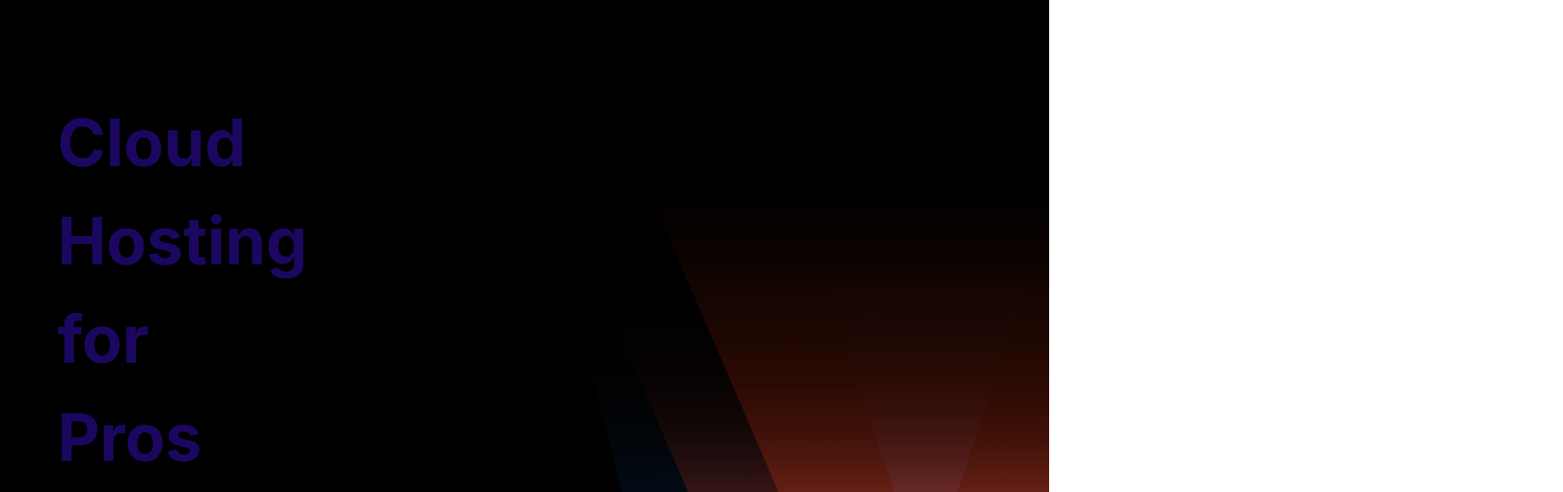
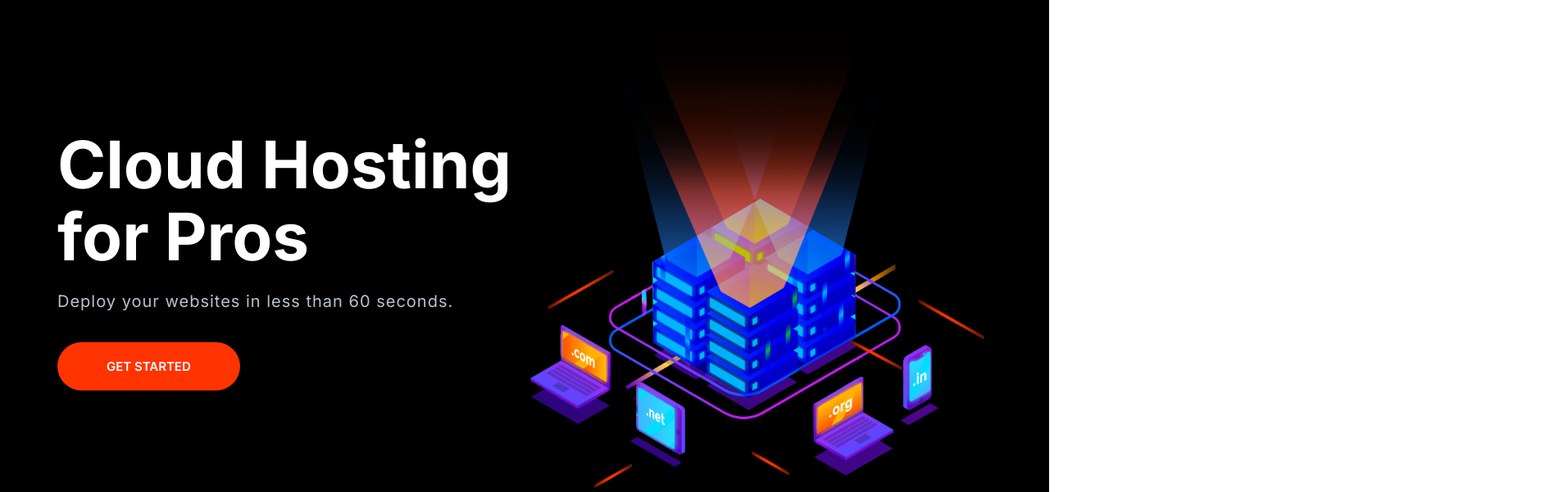
Before and after one commit to akirilow/kirilow-html-2, a plain HTML site: page index.html in a window 1280 px wide. Shown: the top 601 px of the page at 82% size, 1907 px wide, since content can reach past the window. Drawn offline with Linux system fonts and the light colour scheme.

Commit message:
Build the hero component.

```diff
--- a/css/styles.css
+++ b/css/styles.css
@@ -27,6 +27,7 @@ body {
 
 h1, h2, h3 {
     color: var(--color-heading);
+    line-height: 1.1;
     margin-bottom: 1rem;
 }
 
@@ -481,8 +482,8 @@ a {
 
 /* Callouts */
 .callout {
+    border-radius: 5px;
     padding: 4rem;
-    border-radius: 5px;
 }
 
 .callout--primary {
@@ -492,13 +493,13 @@ a {
 
 .callout__heading {
     color: #fff;
+    font-size: 3rem;
     margin-top: 0;
-    font-size: 3rem;
 }
 
 .callout .btn {
+    align-self: center;
     justify-self: center;
-    align-self: center;
 
 }
 
@@ -528,8 +529,8 @@ a {
 }
 
 .collapsible__heading {
+    font-size: 3rem;
     margin-top: 0;
-    font-size: 3rem;
 }
 
 .collapsible__chevron {
@@ -539,8 +540,8 @@ a {
 
 .collapsible__content {
     max-height: 0;
+    opacity: 0;
     overflow: hidden;
-    opacity: 0;
     transition: all 0.3s;
 }
 
@@ -555,8 +556,8 @@ a {
 
 /* Blocks */
 .block {
+    padding: var(--padding-vertical) 2rem;
     --padding-vertical: 6rem;
-    padding: var(--padding-vertical) 2rem;
 }
 
 .block__header {
@@ -577,38 +578,38 @@ a {
 }
 
 .block--skewed-right {
+    clip-path: polygon(0% 0%, 100% 0%, 100% 100%, 0% 80%);
     padding-bottom: calc(var(--padding-vertical) + 4rem);
-    clip-path: polygon(0% 0%, 100% 0%, 100% 100%, 0% 80%);
 }
 
 .block--skewed-left {
+    clip-path: polygon(0% 0%, 100% 0%, 100% 80%, 0% 100%);
     padding-bottom: calc(var(--padding-vertical) + 4rem);
-    clip-path: polygon(0% 0%, 100% 0%, 100% 80%, 0% 100%);
 }
 
 .container {
+    margin: 0 auto;
     max-width: 1140px;
-    margin: 0 auto;
 }
 
 /* Navigation Bar */
 .nav {
+    align-items: center;
     background: #000;
     display: flex;
+    flex-wrap: wrap;
     justify-content: space-between;
-    flex-wrap: wrap;
     padding: 0 1rem;
-    align-items: center;
 }
 
 .nav__list {
+    margin: 0;
     width: 100%;
-    margin: 0;
 }
 
 .nav__item {
+    border-bottom: 1px solid #222;
     padding: 0.5rem 2rem;
-    border-bottom: 1px solid #222;
 }
 
 .nav__item > a {
@@ -621,15 +622,15 @@ a {
 }
 
 .nav__toggler {
+    cursor: pointer;
     opacity: 0.5;
     transition: box-shadow .15s;
-    cursor: pointer;
 }
 
 .nav.collapsible--expanded .nav__toggler {
+    border-radius: 5px;
+    box-shadow: 0 0 0 3px #666;
     opacity: 1;
-    box-shadow: 0 0 0 3px #666;
-    border-radius: 5px;
 }
 
 .nav__brand {
@@ -642,14 +643,40 @@ a {
     }
 
     .nav__list {
-        width: auto;
         display: flex;
         font-size: 1.6rem;
         max-height: 100%;
         opacity: 1;
+        width: auto;
     }
 
     .nav__item {
         border: 0;
     }
 }
+
+/* Hero */
+.hero {
+    clip-path: polygon(0% 0%, 100% 0%, 100% 90%, 0% 100%);
+}
+
+.hero__tagline {
+    color: #b9c3cf;
+    font-size: 2rem;
+    letter-spacing: 1px;
+    margin: 2rem 0 5rem;
+}
+
+.hero__image {
+    width: 100%;
+}
+
+@media screen and (min-width: 768px) {
+    .hero {
+        padding-top: 0;
+    }
+    .hero__content {
+        text-align: left;
+        align-self: center;
+    }
+}
--- a/index.html
+++ b/index.html
@@ -11,14 +11,14 @@
     <link rel="stylesheet" href="css/styles.css" />
 </head>
 <body>
-    <section class="block block--dark block--skewed-left">
+    <section class="block block--dark block--skewed-left hero">
         <div class="container grid grid--1x2">
-            <div class="hero__content">
-                <h1>Cloud Hosting for Pros</h1>
-                <p>Deploy your websites in less than 60 seconds.</p>
+            <header class="block__header hero__content">
+                <h1 class="block__heading">Cloud Hosting for Pros</h1>
+                <p class="hero__tagline">Deploy your websites in less than 60 seconds.</p>
                 <a href="#" class="btn btn--accent btn--stretched">Get Started</a>
-            </div>
-            <img src="images/banner.png" alt="Banner">
+            </header>
+            <img class="hero__image" src="images/banner.png" alt="Banner">
         </div>
     </section>
     <script src="js/main.js"></script>
```
Also changed, not shown: components/hero.html (added, +10 -0 lines).
